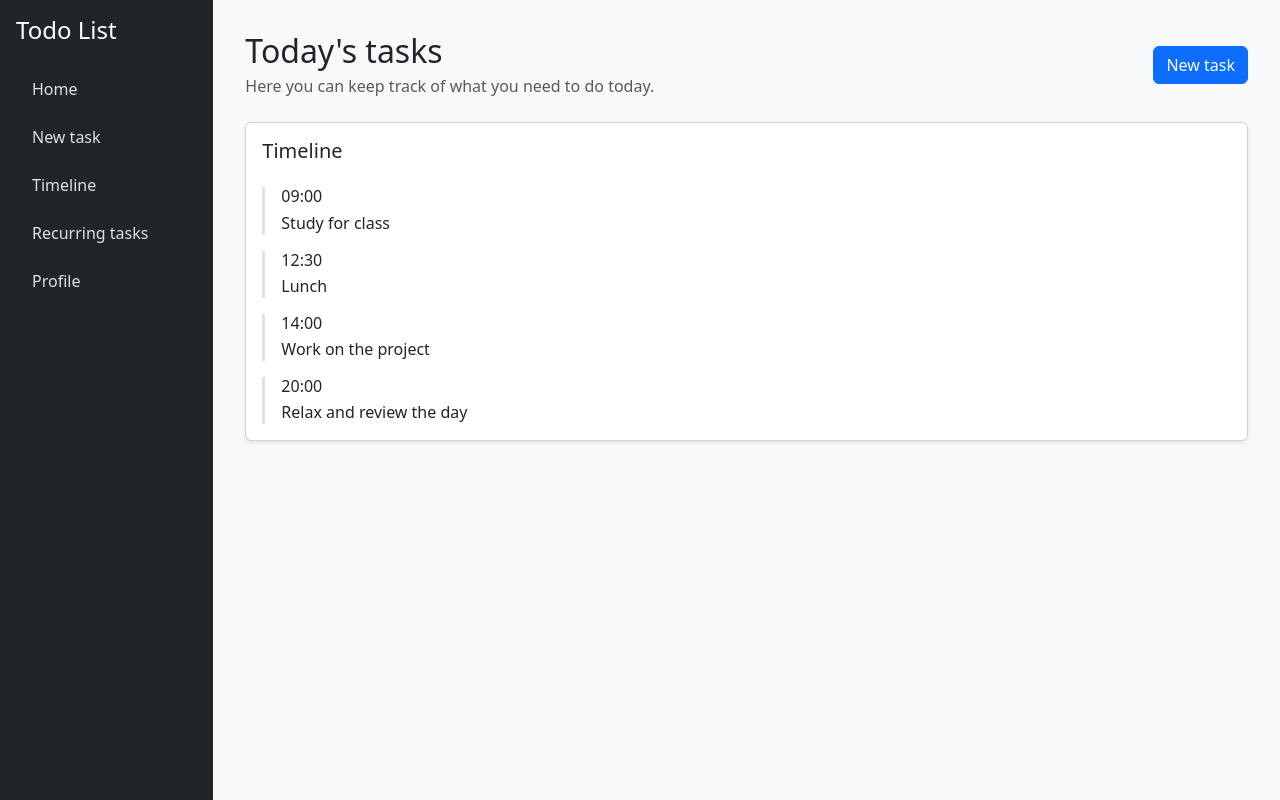
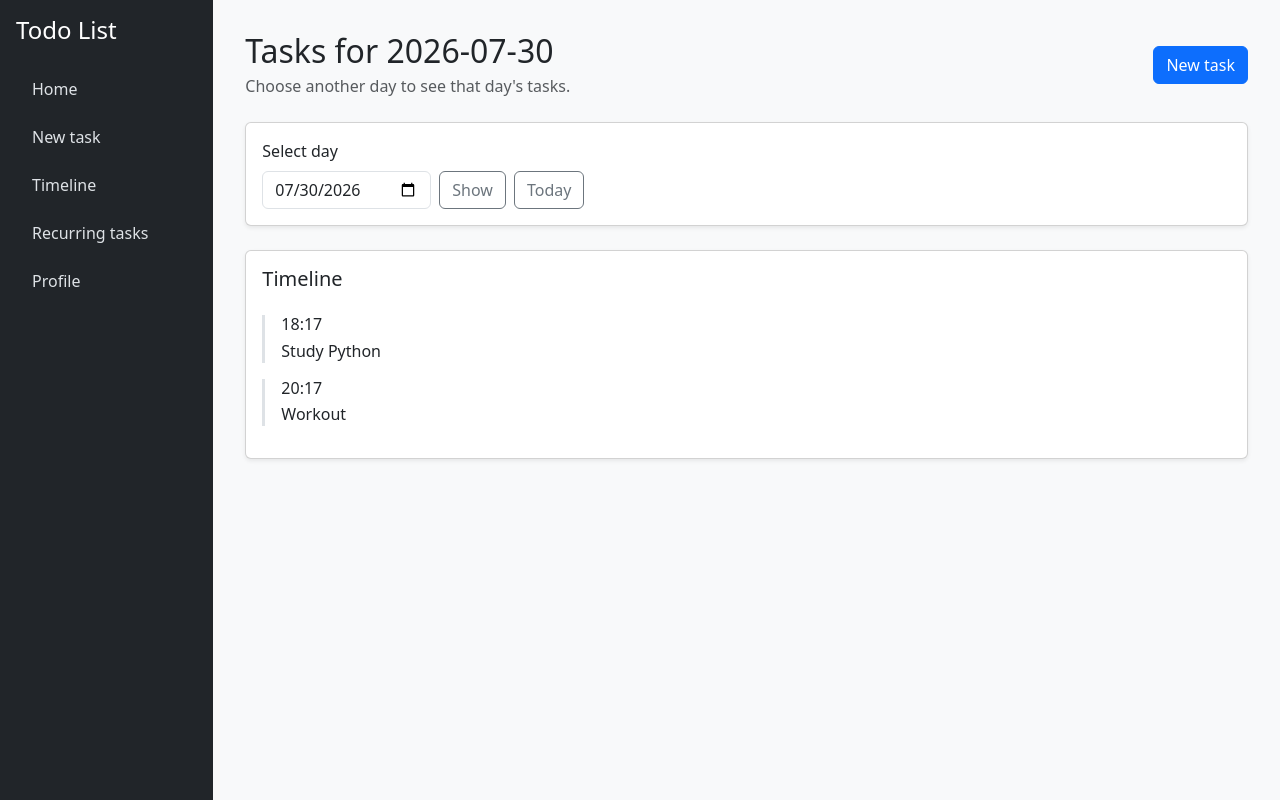
Before and after one commit to thiagoono/projeto-final-cs50, a Flask app: page / in a window 1280 px wide. Run offline with Flask 3, Linux system fonts and the light colour scheme; a user stored in the database is signed in; some libraries are stand-ins or nearby versions.

Commit message:
Render the index.html page with the registered tasks and allow the user to see whatever date they want

```diff
--- a/app.py
+++ b/app.py
@@ -1,5 +1,6 @@
 from countrycode import countrycode
 from cs50 import SQL
+from datetime import datetime, timedelta
 from flask import Flask, flash, redirect, render_template, request, session
 from flask_session import Session
 from werkzeug.security import check_password_hash, generate_password_hash
@@ -121,17 +122,28 @@ def logout():
 @login_required
 def index():
     """Show the home page"""
-    if "user_id" not in session:
-        return redirect("/login")
+    selected_date = request.args.get("date")
+    if not selected_date:
+        selected_date = datetime.now()
+    else:
+        selected_date = datetime.strptime(selected_date, "%Y-%m-%d")
 
-    return render_template("index.html")
+    selected_date.replace(hour=0, minute=0, second=0, microsecond=0)
+
+    tasks = db.execute("SELECT title, time FROM registered_tasks WHERE user_id = ? AND time > ? AND time < ? ORDER BY time ASC", session["user_id"], selected_date, selected_date + timedelta(days=1))
+
+    for task in tasks:
+        task["time"] = datetime.strptime(task["time"], "%Y-%m-%d %H:%M:%S")
+        task["time"] = task["time"].strftime("%H:%M")
+
+    selected_date = selected_date.strftime("%Y-%m-%d")
+
+    return render_template("index.html", tasks=tasks, selected_date=selected_date)
 
 @app.route("/new-task")
 @login_required
 def new_task():
     """Show the new task page"""
-    if "user_id" not in session:
-        return redirect("/login")
 
     return render_template("new_task.html")
 
@@ -139,8 +151,6 @@ def new_task():
 @login_required
 def timeline():
     """Show the timeline page"""
-    if "user_id" not in session:
-        return redirect("/login")
 
     return render_template("timeline.html")
 
@@ -148,8 +158,6 @@ def timeline():
 @login_required
 def recurring_tasks():
     """Show the recurring tasks page"""
-    if "user_id" not in session:
-        return redirect("/login")
 
     return render_template("recurring_tasks.html")
 
@@ -157,7 +165,5 @@ def recurring_tasks():
 @login_required
 def profile():
     """Show the profile page"""
-    if "user_id" not in session:
-        return redirect("/login")
 
     return render_template("profile.html")
--- a/templates/index.html
+++ b/templates/index.html
@@ -5,32 +5,37 @@
 {% block content %}
 <div class="d-flex justify-content-between align-items-center mb-4">
     <div>
-        <h2 class="mb-1">Today's tasks</h2>
-        <p class="text-muted mb-0">Here you can keep track of what you need to do today.</p>
+        <h2 class="mb-1">Tasks for {{ selected_date }}</h2>
+        <p class="text-muted mb-0">Choose another day to see that day's tasks.</p>
     </div>
     <a href="{{ url_for('new_task') }}" class="btn btn-primary">New task</a>
+</div>
+
+<div class="card shadow-sm mb-4">
+    <div class="card-body">
+        <form method="get" class="d-flex gap-2 align-items-end">
+            <div>
+                <label for="date" class="form-label">Select day</label>
+                <input type="date" class="form-control" id="date" name="date" value="{{ selected_date }}">
+            </div>
+            <button type="submit" class="btn btn-outline-secondary">Show</button>
+            <a href="{{ url_for('index') }}" class="btn btn-outline-secondary">Today</a>
+        </form>
+    </div>
 </div>
 
 <div class="card shadow-sm">
     <div class="card-body">
         <h5 class="card-title">Timeline</h5>
         <div class="mt-4">
-            <div class="border-start border-3 ps-3 mb-3">
-                <h6 class="mb-1">09:00</h6>
-                <p class="mb-0">Study for class</p>
-            </div>
-            <div class="border-start border-3 ps-3 mb-3">
-                <h6 class="mb-1">12:30</h6>
-                <p class="mb-0">Lunch</p>
-            </div>
-            <div class="border-start border-3 ps-3 mb-3">
-                <h6 class="mb-1">14:00</h6>
-                <p class="mb-0">Work on the project</p>
-            </div>
-            <div class="border-start border-3 ps-3 mb-0">
-                <h6 class="mb-1">20:00</h6>
-                <p class="mb-0">Relax and review the day</p>
-            </div>
+            {% for task in tasks %}
+                <div class="border-start border-3 ps-3 mb-3">
+                    <h6 class="mb-1">{{ task.time }}</h6>
+                    <p class="mb-0">{{ task.title }}</p>
+                </div>
+            {% else %}
+                <p class="text-muted">No tasks for this day.</p>
+            {% endfor %}
         </div>
     </div>
 </div>
```
Also changed, not shown: modelo.txt (+6 -7 lines), todolist.db, 3 other files.
